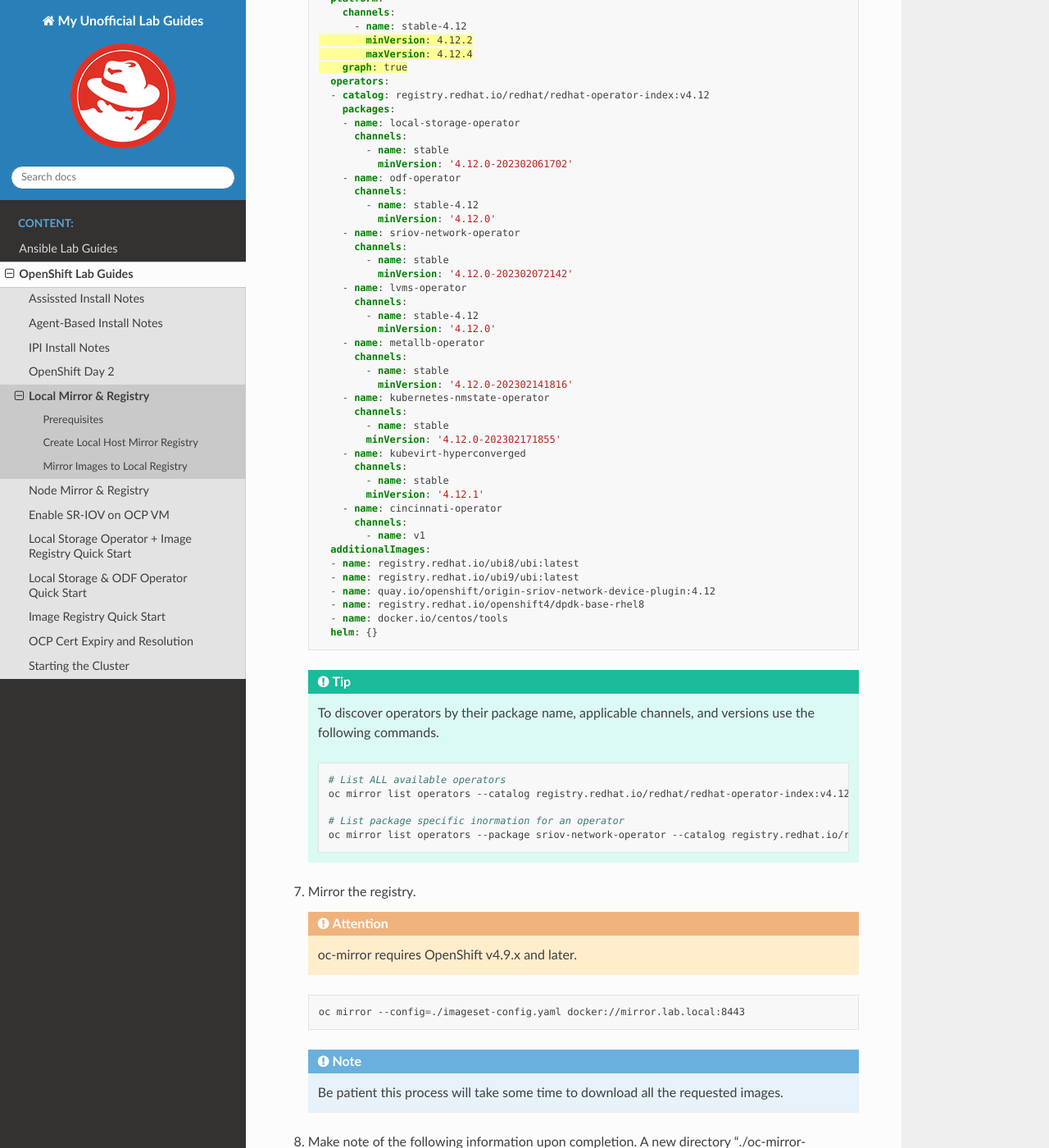
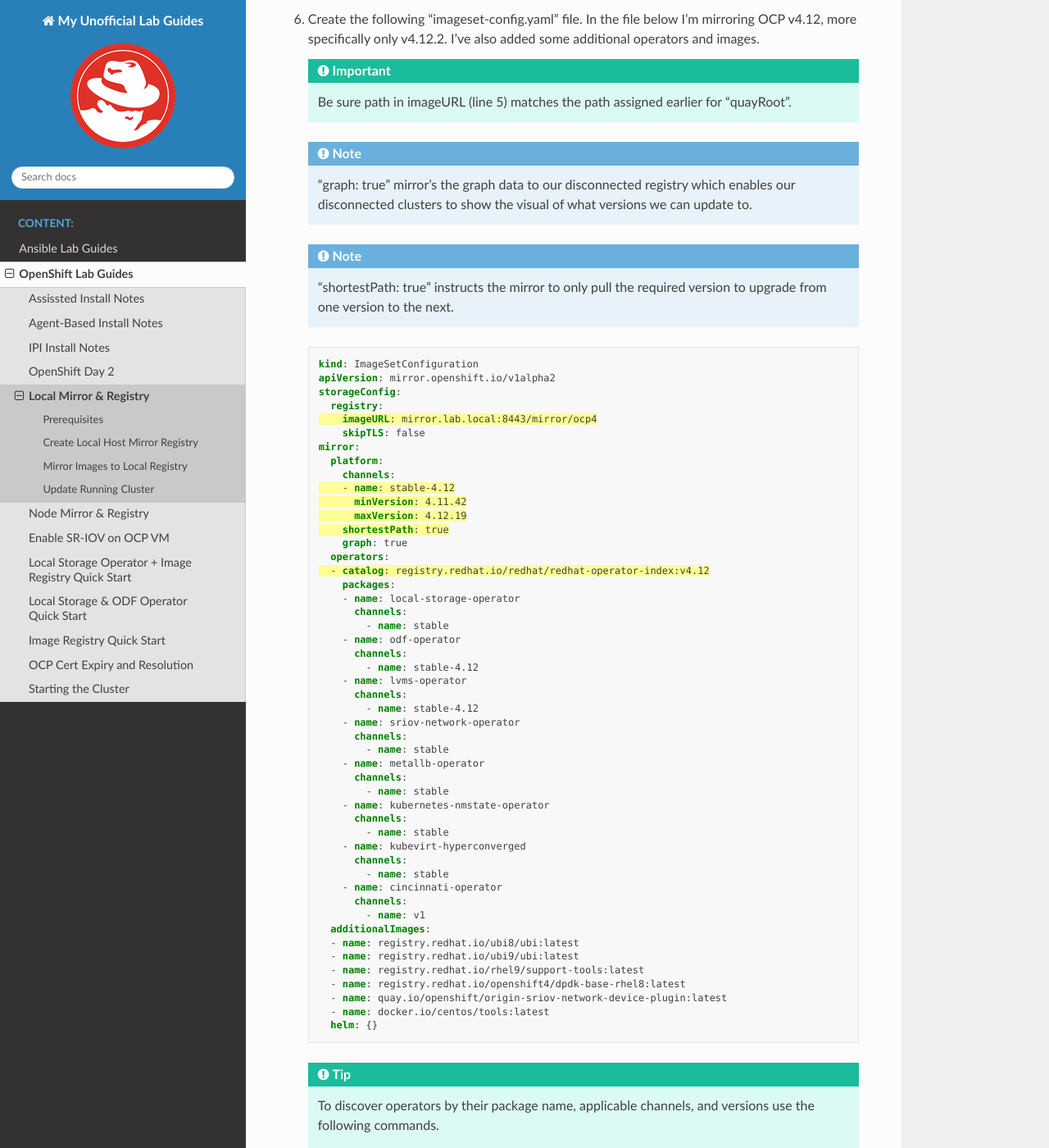
Before and after one commit to vtog/labGuides, a Sphinx documentation site: the page built from source/ocp/local-mirror-registry.rst, in a window 1280 px wide and 1400 px high, scrolled down 3525 px. Shown: the whole window at 82% size. Built offline with Sphinx 7.4.7 and the Read the Docs theme 2.0.0, drawn with Linux system fonts in a browser that asks for light colours; pages that are not in the unit, such as notebooks, are missing from menus; some of the changed text lies outside the part shown.

Commit message:
update to local mirror notes

```diff
--- a/source/ocp/local-mirror-registry.rst
+++ b/source/ocp/local-mirror-registry.rst
@@ -46,6 +46,8 @@
       via DNS or the local hosts file. The installer will use that name to
       validate the service.
 
+   .. note:: The "ocp4" directory in "/mirror" will be created by the installer.
+
    .. code-block:: bash
 
       quayHostname="mirror.lab.local"
@@ -58,6 +60,11 @@
 ---------------------------------
 
 #. Run the following command to install the registry pods as root.
+
+   .. important:: The registry services will be run as root. You can see the
+      pods with ``sudo podman ps``
+
+   .. warning:: Installing as "root" will force IPv4 only listener.
 
    .. code-block:: bash
 
@@ -135,16 +142,24 @@
           "mirror.lab.local:8443": {
             "auth": "aW5pdDpwYXNzd29yZA=="
           },
+          "cloud.openshift.com": {
+            "auth": "b3BlbnNo...",
+            "email": "you@example.com"
+          },
           "quay.io": {
             "auth": "b3BlbnNo...",
             "email": "you@example.com"
           },
           "registry.connect.redhat.com": {
-            "auth": "NTE3Njg5Nj...",
+            "auth": "fHVoYy1w...",
             "email": "you@example.com"
           },
           "registry.redhat.io": {
-            "auth": "NTE3Njg5Nj...",
+            "auth": "fHVoYy1w...",
+            "email": "you@example.com"
+          },
+          "registry6.redhat.io": {
+            "auth": "fHVoYy1w...",
             "email": "you@example.com"
           }
         }
@@ -161,8 +176,11 @@
       which enables our disconnected clusters to show the visual of what
       versions we can update to.
 
+   .. note:: "shortestPath: true" instructs the mirror to only pull the
+      required version to upgrade from one version to the next.
+
    .. code-block:: yaml
-      :emphasize-lines: 5,11-13
+      :emphasize-lines: 5,10-13,16
 
       kind: ImageSetConfiguration
       apiVersion: mirror.openshift.io/v1alpha2
@@ -173,9 +191,10 @@
       mirror:
         platform:
           channels:
-            - name: stable-4.12
-              minVersion: 4.12.2
-              maxVersion: 4.12.4
+          - name: stable-4.12
+            minVersion: 4.11.42
+            maxVersion: 4.12.19
+          shortestPath: true
           graph: true
         operators:
         - catalog: registry.redhat.io/redhat/redhat-operator-index:v4.12
@@ -183,40 +202,34 @@
           - name: local-storage-operator
             channels:
               - name: stable
-                minVersion: '4.12.0-202302061702'
           - name: odf-operator
             channels:
               - name: stable-4.12
-                minVersion: '4.12.0'
+          - name: lvms-operator
+            channels:
+              - name: stable-4.12
           - name: sriov-network-operator
             channels:
               - name: stable
-                minVersion: '4.12.0-202302072142'
-          - name: lvms-operator
-            channels:
-              - name: stable-4.12
-                minVersion: '4.12.0'
           - name: metallb-operator
             channels:
               - name: stable
-                minVersion: '4.12.0-202302141816'
           - name: kubernetes-nmstate-operator
             channels:
               - name: stable
-              minVersion: '4.12.0-202302171855'
           - name: kubevirt-hyperconverged
             channels:
               - name: stable
-              minVersion: '4.12.1'
           - name: cincinnati-operator
             channels:
               - name: v1
         additionalImages:
         - name: registry.redhat.io/ubi8/ubi:latest
         - name: registry.redhat.io/ubi9/ubi:latest
-        - name: quay.io/openshift/origin-sriov-network-device-plugin:4.12
-        - name: registry.redhat.io/openshift4/dpdk-base-rhel8
-        - name: docker.io/centos/tools
+        - name: registry.redhat.io/rhel9/support-tools:latest
+        - name: registry.redhat.io/openshift4/dpdk-base-rhel8:latest
+        - name: quay.io/openshift/origin-sriov-network-device-plugin:latest
+        - name: docker.io/centos/tools:latest
         helm: {}
 
    .. tip:: To discover operators by their package name, applicable channels,
@@ -252,7 +265,17 @@
 
    .. image:: ./images/mirror-images.png
 
+Update Running Cluster
+----------------------
+
+A running cluster needs to be updated to use the new registry/mirror.
+To create a new cluster using the local mirror & registry see:
+`Agent-Based Install Notes <./agent-based-installer-notes.html>`_
+
 #. Apply the YAML files from the results directory to the cluster.
+
+   .. note:: Everytime you successfully run "oc mirror" a "results" dir is
+      created.
 
    .. code-block:: bash
 
@@ -265,5 +288,6 @@
 
       oc patch OperatorHub cluster --type json -p '[{"op": "add", "path": "/spec/disableAllDefaultSources", "value": true}]'
 
-.. attention:: Any update to the operator list requires the "CatalogSource" to
-   be updated.
+   .. attention:: Any change to the operator list requires the "CatalogSource"
+      to be updated. To do so run "oc remove" and "oc create" of the
+      "CatalogSource".
--- a/source/ocp/lso-lr-quick-start.rst
+++ b/source/ocp/lso-lr-quick-start.rst
@@ -1,8 +1,8 @@
 Local Storage Operator + Image Registry Quick Start
 ===================================================
 
-This document will describe the installation of the Local Storage Operator
-(LSO). LSO is a good way to allocate local storage for the image registry.
+This document describes the installation of the Local Storage Operator(LSO).
+This is a simple way to allocate local storage for the image registry.
 
 Install and Configure the Local Storage Operator
 ------------------------------------------------
```
Also changed, not shown: other parts of source/ocp/local-mirror-registry.rst (+5 -5 lines).
